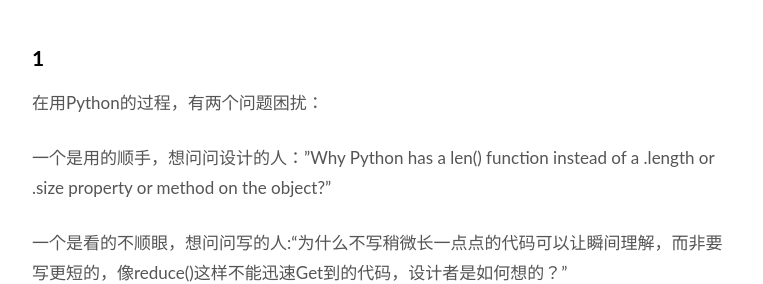
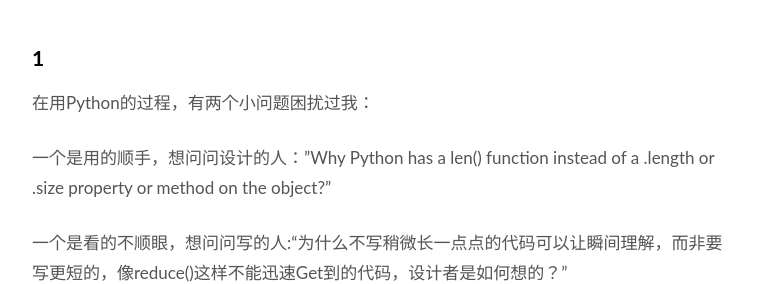
Before and after one commit to WillWang-X/willwang-x.github.io, a Jekyll site: the page built from _posts/2018-04-01-len-reduce.md, in a window 1280 px wide and 900 px high. Shown: the part 261-545 px from the top of the window, without its empty margins (258-1021 px from the left). Built offline with Jekyll 4.4.1, drawn with Linux system fonts in a browser that asks for light colours.

```diff
--- a/_posts/2018-04-01-len-reduce.md
+++ b/_posts/2018-04-01-len-reduce.md
@@ -14,7 +14,7 @@
 
 # 1
 
-在用Python的过程，有两个问题困扰：
+在用Python的过程，有两个小问题困扰过我：
 
 一个是用的顺手，想问问设计的人："Why Python has a len() function instead of a .length or .size property or method on the object?"
 
```
